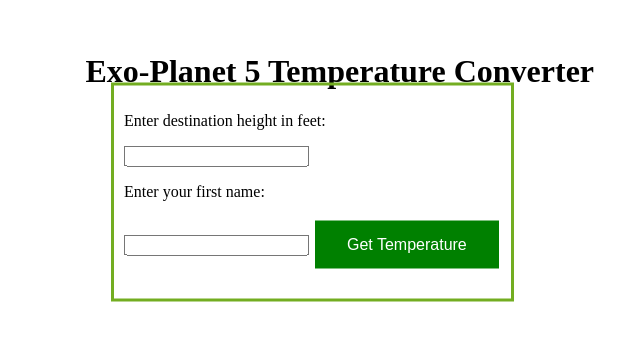
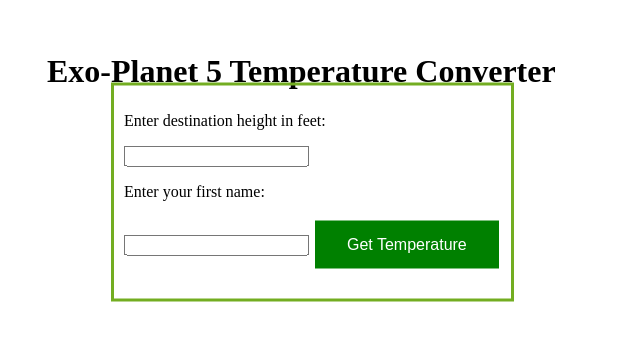
Before and after one commit to AtkinsAnn/TemperatureCalculator, a plain HTML site: page index.html in a window 1280 px wide. Shown: the part 208-548 px from the top of the page, without its empty margins (401-1041 px from the left). Drawn offline with Linux system fonts and the light colour scheme.

Commit message:
Update index.html

```diff
--- a/index.html
+++ b/index.html
@@ -57,7 +57,7 @@
                margin: 0;
                position: absolute;
                top: 35%;
-               left:38%;
+               left:35%;
                -ms-transform: translateY(-50%);
                transform: translateY(-50%);
           }
```
